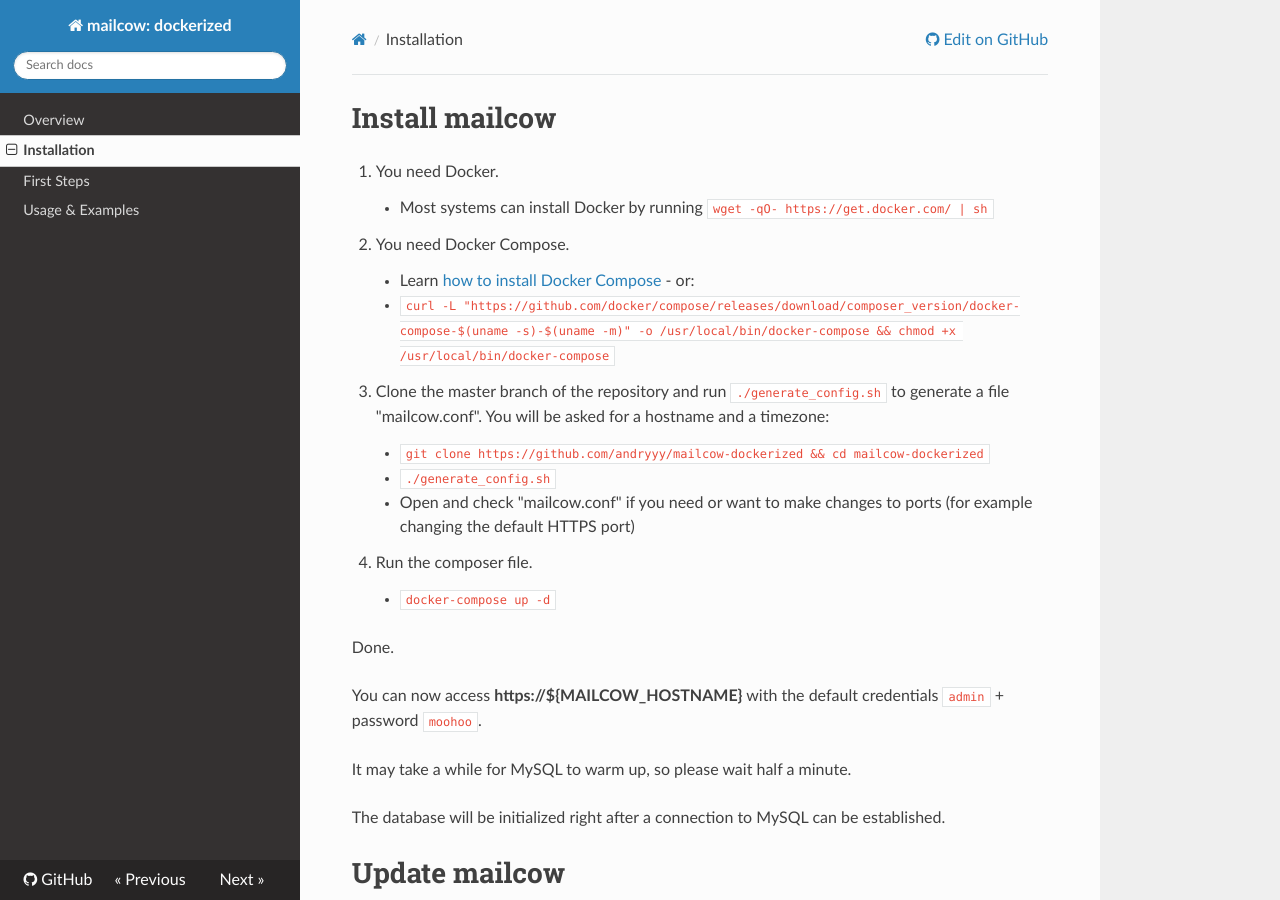
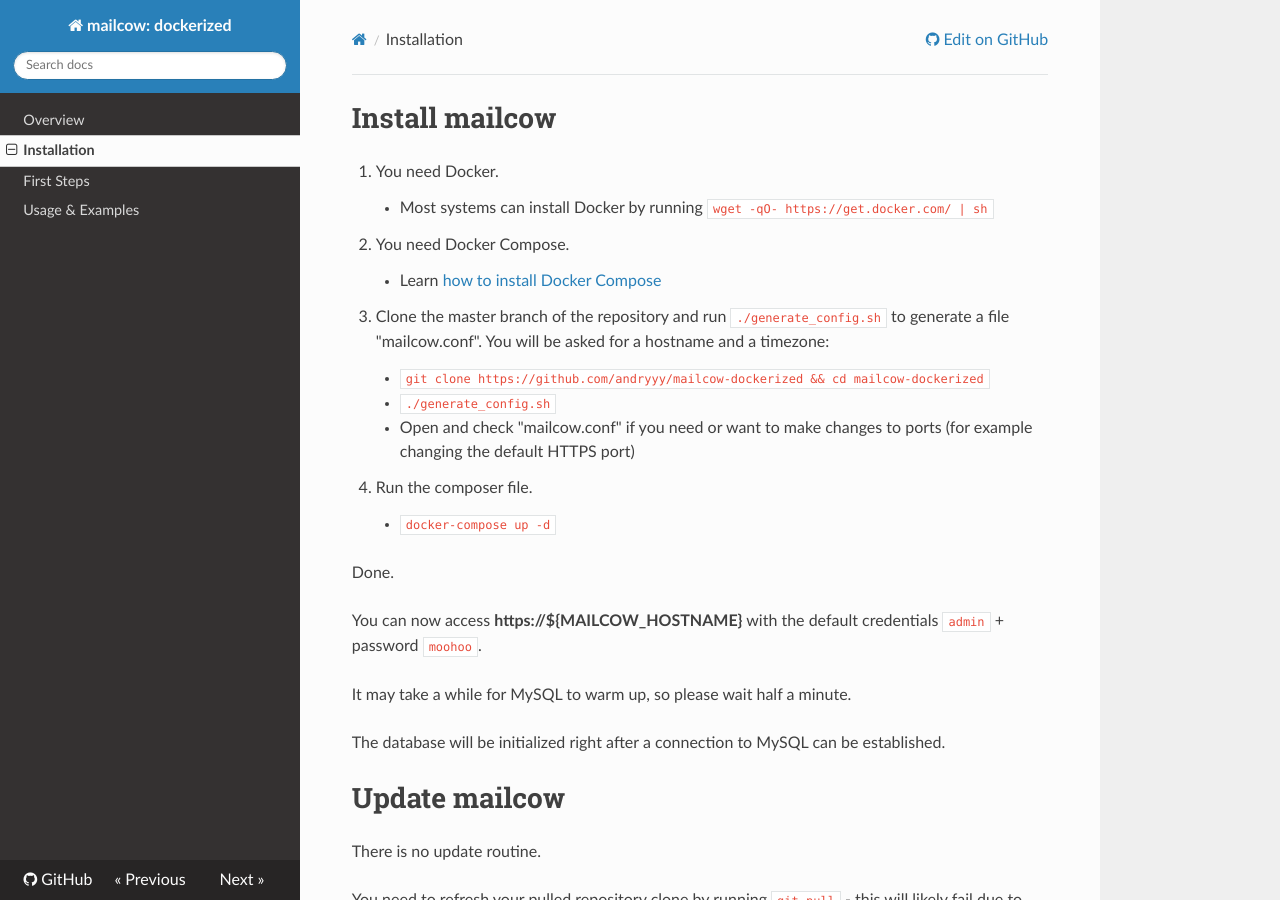
Before and after one commit to Imtiajrex/mailcow-dockerized, an MkDocs documentation site: the page built from docs/install.md, in a window 1280 px wide and 900 px high. Built offline with MkDocs 1.6.1, drawn with Linux system fonts in a browser that asks for light colours; nearby versions of some CDN libraries; old or Windows-style settings are respelled for this version of MkDocs.

Commit message:
Install compose fix

```diff
--- a/docs/install.md
+++ b/docs/install.md
@@ -6,8 +6,7 @@
 
 2. You need Docker Compose.
 
-    - Learn [how to install Docker Compose](https://docs.docker.com/compose/install/) - or:
-	- `curl -L "https://github.com/docker/compose/releases/download/composer_version/docker-compose-$(uname -s)-$(uname -m)" -o /usr/local/bin/docker-compose && chmod +x /usr/local/bin/docker-compose`
+    - Learn [how to install Docker Compose](https://docs.docker.com/compose/install/)
 
 3. Clone the master branch of the repository and run `./generate_config.sh` to generate a file "mailcow.conf". You will be asked for a hostname and a timezone:
 
```
